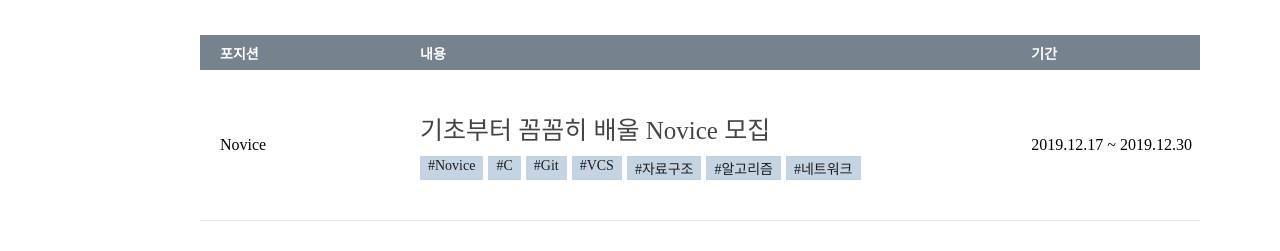
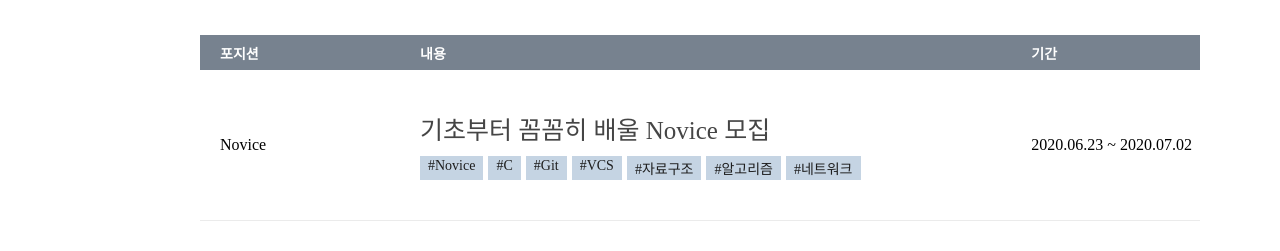
Before and after one commit to BCSDLab/PAGE_BCSDLAB, a Vue app in the folder bcsdlab_page/: page /recruit in a window 1280 px wide. Shown: the part 701-952 px from the top of the page. Built offline with nearby package versions, Linux system fonts and the light colour scheme; a web font is replaced by a local one.

Commit message:
update recruit data

```diff
--- a/bcsdlab_page/src/components/SpaComponents/RecruitPage/RecruitDetailPage.vue
+++ b/bcsdlab_page/src/components/SpaComponents/RecruitPage/RecruitDetailPage.vue
@@ -27,10 +27,10 @@
         </div>
         <div class="card-body">
           <p class="title">◆ 포지션</p>
-          <span>20-1기 {{ data.contents.track }} {{ data.position }}</span>
+          <span>20-3기 {{ data.contents.track }} {{ data.position }}</span>
 
           <p class="title">◆ 지원기간</p>
-          <span>2019년 12월 17일 ~ 2019년 12월 30일</span>
+          <span>2020년 06월 23일 ~ 2020년 07월 23일</span>
 
           <p class="title">◆ 지원조건</p>
           <ul class="list">
--- a/bcsdlab_page/src/static/recruitDatas.js
+++ b/bcsdlab_page/src/static/recruitDatas.js
@@ -5,7 +5,7 @@ const recruitDatas = [
       'name': '기초부터 꼼꼼히 배울 Novice 모집',
       'tags': ['Novice', 'C', 'Git', 'VCS', '자료구조', '알고리즘', '네트워크']
     },
-    'period': '2019.12.17 ~ 2019.12.30',
+    'period': '2020.06.23 ~ 2020.07.02',
     'path': ['novice', 'novice'],
     'qualification': ['개발자가 되고 싶은 학우', '동기들보다 좀 더 앞서 나가고싶은 컴공 신입생', '기초부터 학습을 원하는 학우'],
     'learningContents': ['C언어 기초', '협업와 형상관리 방법', '자료구조와 알고리즘의 기본', '컴퓨터 네트워크 기본'],
@@ -18,7 +18,7 @@ const recruitDatas = [
       'track': 'FrontEnd',
       'tags': ['Web FrontEnd', 'Beginner', 'React', 'JavaScript', 'HTML', 'CSS']
     },
-    'period': '2019.12.17 ~ 2019.12.30',
+    'period': '2020.06.23 ~ 2020.07.02',
     'path': ['frontend-beginner', 'frontend'],
     'qualification': ['웹 프로그래밍 과목을 수강한 학우', '웹 프론트엔드 개발에 흥미가 있는 학우', '꼼꼼하고 섬세한 학우', '적극적으로 디자이너와 의사소통할 수 있는 학우', 'React를 배워보고 싶은 학우'],
     'learningContents': ['웹 3요소에 대한 기본 지식', '프론트엔드 개발에 필요한 기본적인 네트워크 지식', 'React에 대한 이해와 활용'],
@@ -32,7 +32,7 @@ const recruitDatas = [
       'track': 'BackEnd',
       'tags': ['Web BackEnd', 'Beginner', 'Java', 'Spring', 'MySQL', 'Redis', 'AWS', 'Jenkins']
     },
-    'period': '2019.12.17 ~ 2019.12.30',
+    'period': '2020.06.23 ~ 2020.07.02',
     'path': ['backend-beginner', 'backend'],
     'qualification': ['Java 사용 경험이 있는 학우', '백엔드가 어떻게 구성되는지 알고 싶은 학우', '자신이 맡은 일에 최선을 다 할 수 있는 학우'],
     'learningContents': ['데이터베이스 기본 개념', 'Spring Framework의 구조와 특징', '보안과 암호화 기초 이론 및 실습'],
@@ -45,10 +45,10 @@ const recruitDatas = [
       'track': 'Android',
       'tags': ['Android', 'Beginner', 'Java', 'Kotlin', 'Retrofit2', 'Glide', 'RxJava']
     },
-    'period': '2019.12.17 ~ 2019.12.30',
+    'period': '2020.06.23 ~ 2020.07.02',
     'path': ['android-beginner', 'android'],
-    'qualification': ['2학년 이상', 'Java를 접해본 사람(필수 아님)', '안드로이드에 관심이 많으신 분'],
-    'learningContents': ['Android 기초', 'Android 기본 view', 'Fragment', 'Android 4대 컴포넌트(Activity, Service, Broadcase Receiver Content Provider)', 'Android open source library'],
+    'qualification': ['Java를 접해본 사람(필수 아님)', '안드로이드에 관심이 많으신 분'],
+    'learningContents': ['Android 기초', 'Android 기본 view', 'Fragment', 'Android 4대 컴포넌트(Activity, Service, Broadcase Receiver, Content Provider)', 'Android open source library'],
     'process': '지원서 접수 -> 지원서 검토 -> 커리큘럼 진행 -> 회고'
   },
   {
@@ -58,7 +58,7 @@ const recruitDatas = [
       'track': 'Game',
       'tags': ['Game', 'Beginner', 'Unity', 'Unreal', 'Cocos', 'C++', 'C#']
     },
-    'period': '2019.12.17 ~ 2019.12.30',
+    'period': '2020.06.23 ~ 2020.07.02',
     'path': ['game-beginner', 'game'],
     'qualification': ['게임 제작에 흥미가 있는 학우', '게임을 좋아하는 학우'],
     'learningContents': ['Unity, Unreal 등의 게임 엔진', '게임 엔진에서 사용하는 프로그래밍 언어', '컴퓨터 그래픽스', '3D 수학'],
@@ -71,7 +71,7 @@ const recruitDatas = [
       'track': 'UI/UX',
       'tags': ['UX/UX', 'Beginner', 'GUI', 'AdobeXD', 'Zeplin']
     },
-    'period': '2019.12.17 ~ 2019.12.30',
+    'period': '2020.06.23 ~ 2020.07.02',
     'path': ['uiux-beginner', 'uiux'],
     'qualification': ['UI/UX로 커리어를 지향하는 학우', '디테일을 꼼꼼하게 체크할 수 이는 학우', '적극적으로 개발자들과 의사소통할 수 있는 학우', '기본 그래픽툴(PS, AI)을 다룰 줄 아는 학우'],
     'learningContents': ['UI/UX 기초 교육', '디자인 툴 교육', '협업 프로세스 교육', 'GUI 디자인 실습'],
```
Also changed, not shown: 1 other file (tests, documents, lock files or other folders).
